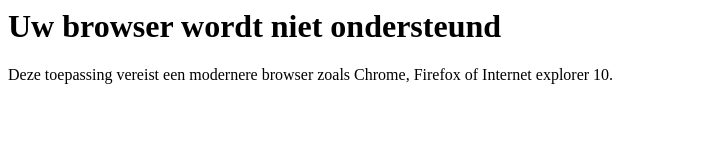
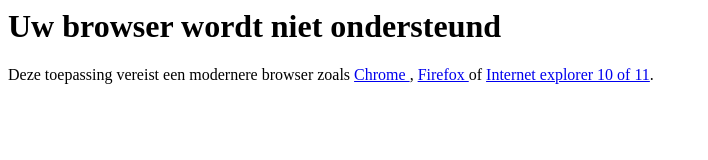
Before and after one commit to warrieka/warrieka.github.io, a plain HTML site: page geoplus/notsupported.html in a window 1280 px wide. Shown: the whole page, without its empty margins (0-708 px from the left). Drawn offline with Linux system fonts and the light colour scheme.

Commit message:
Update notsupported.html

```diff
--- a/geoplus/notsupported.html
+++ b/geoplus/notsupported.html
@@ -1,13 +1,13 @@
 <html>
   <head>
-    <title>Uw browser wordt niet ondersteund</title>
+    <title>Uw browser is verouderd!</title>
     <meta charset="utf-8">
     <style></style>
   </head>
   <body>
   <h1>Uw browser wordt niet ondersteund</h1>
   <p>
-  Deze toepassing vereist een modernere browser zoals Chrome, Firefox of Internet explorer 10.
+  Deze toepassing vereist een modernere browser zoals <a href="https://www.google.com/chrome/browser/desktop/index.html">Chrome </a>,  <a href="https://www.mozilla.org/nl/firefox/">Firefox </a> of <a href="http://windows.microsoft.com/nl-BE/internet-explorer/download-ie">Internet explorer 10 of 11</a>.
   </p>
   </body>
 </html>
```
